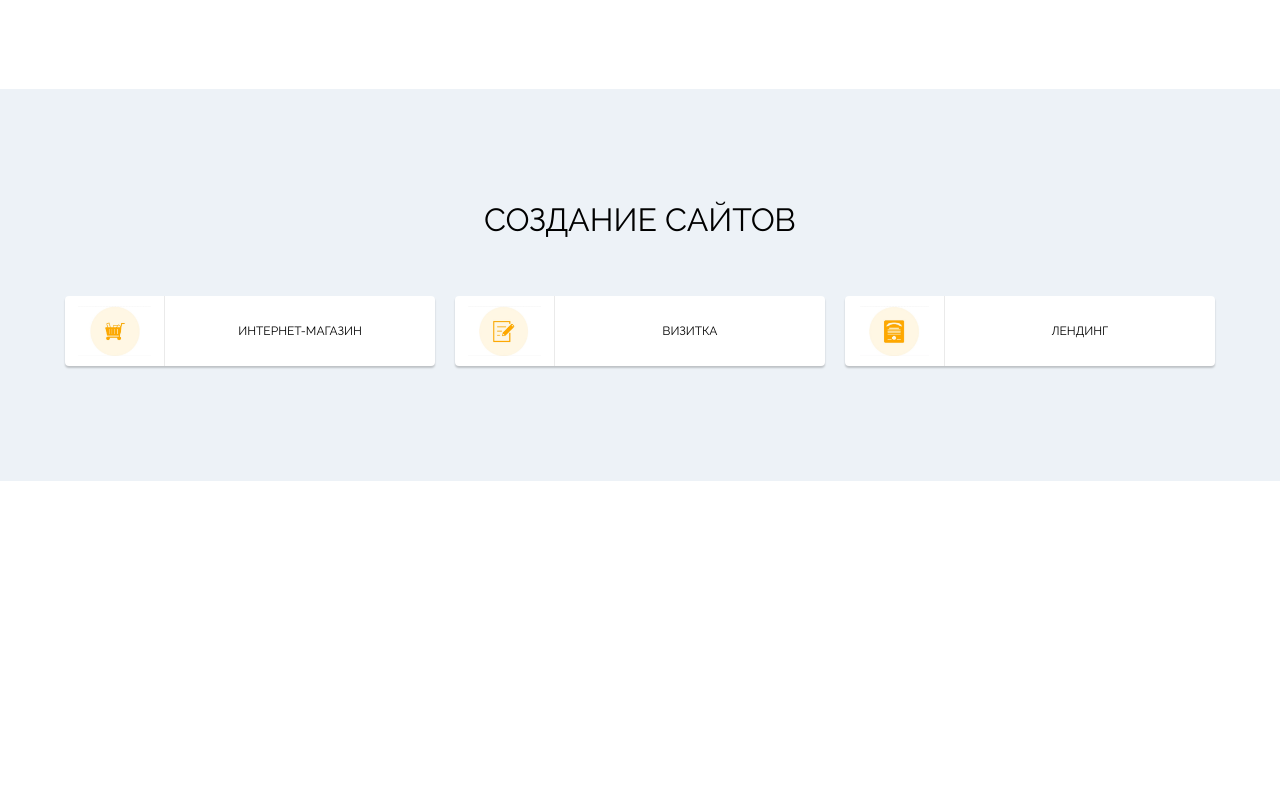
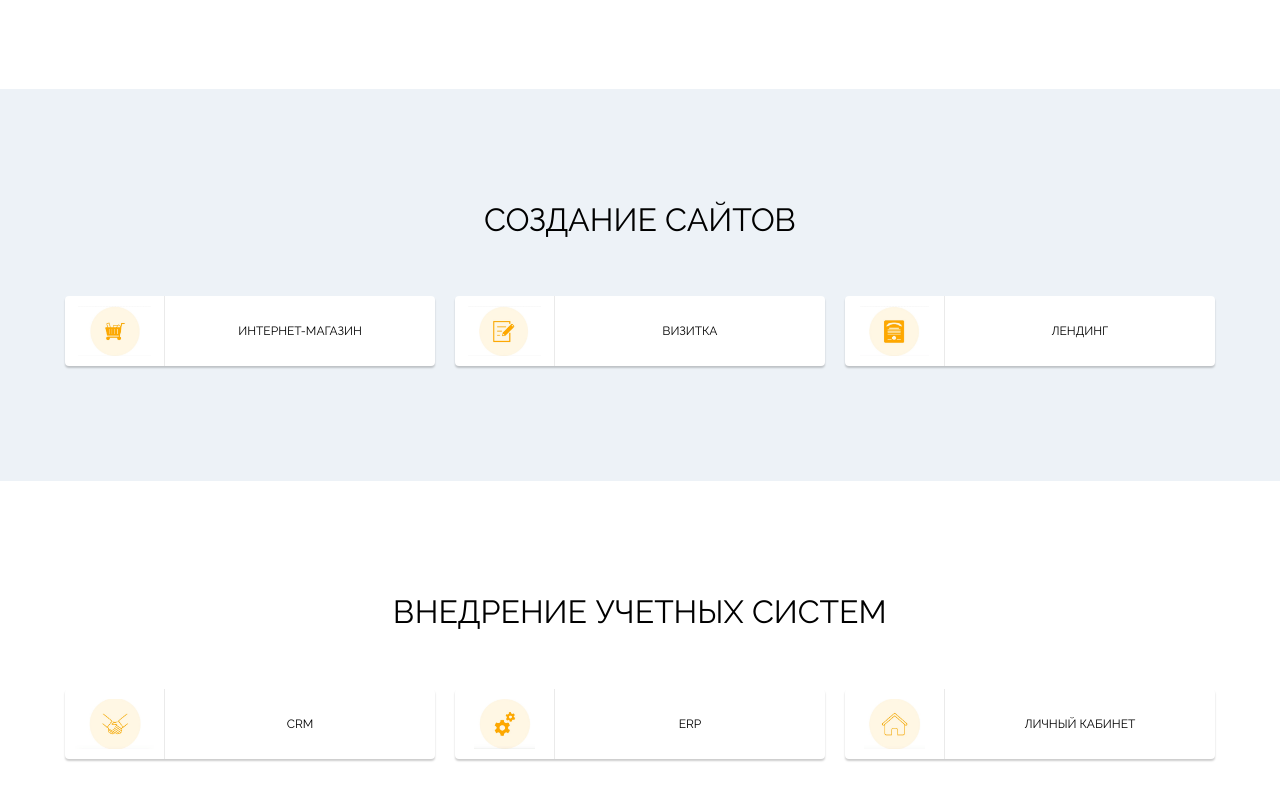
Before and after one commit to nlv/promote, a plain HTML site: page index.html in a window 1280 px wide. Shown: the part 3609-4409 px from the top of the page. Before the commit the page ends 4290 px from the top, so only its background shows below. Drawn offline with nearby package versions, Linux system fonts and the light colour scheme.

Commit message:
Добавили раздел внедрение учетных систем

```diff
--- a/css/main.css
+++ b/css/main.css
@@ -281,6 +281,12 @@ body
 }
 
 #sites .cards
+{
+  grid-template-columns : auto auto auto;
+}
+
+
+#accounting .cards
 {
   grid-template-columns : auto auto auto;
 }
--- a/index.html
+++ b/index.html
@@ -309,10 +309,29 @@
 
     </section>
 
-    <section id="p4" class="page">
-        <!-- <header>
-            <h>Привет4</h>
-        </header> -->
+    <section id="accounting" class="page">
+        <header>
+            <hgroup>
+                <h1>Внедрение учетных систем</h1>
+                <h2>&nbsp;</h2>
+            </hgroup>
+        </header>
+
+        <div class="cards">
+            <div class="social-card">
+                <figure><img class="bigger" src="img/crm.jpg" alt=""></figure>
+                <div class="social-name">CRM</div>
+            </div>
+            <div class="social-card">
+                <figure><img class="bigger" src="img/erp.jpg" alt=""></figure>
+                <div class="social-name">ERP</div>
+            </div>
+            <div class="social-card">
+                <figure><img class="bigger" src="img/lk.jpg" alt=""></figure>
+                <div class="social-name">Личный кабинет</div>
+            </div>
+        </div>
+
     </section>
 
 </body>
```
Also changed, not shown: img/crm.jpg (added), img/erp.jpg (added), img/lk.jpg (added), 1 other file.
